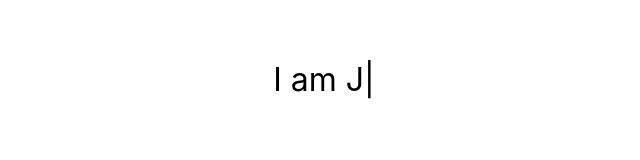
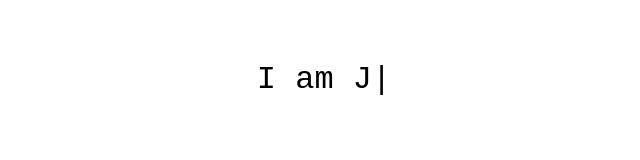
Before and after one commit to Thyregod/jesperdamgaard.dk, a Next.js app: page / in a window 1280 px wide. Shown: the part 271-431 px from the top of the page, without its empty margins (316-956 px from the left). Built offline with nearby package versions, Linux system fonts and the light colour scheme.

Commit message:
add global styles to storybook

```diff
--- a/components/TypeWriter.module.scss
+++ b/components/TypeWriter.module.scss
@@ -1,5 +1,3 @@
 .typeWriter {
-    span {
-        font-size: 2em;
-    }
+    font-size: 2em;
 }
--- a/styles/globals.scss
+++ b/styles/globals.scss
@@ -2,8 +2,7 @@
 body {
   padding: 0;
   margin: 0;
-  font-family: -apple-system, BlinkMacSystemFont, Segoe UI, Roboto, Oxygen,
-    Ubuntu, Cantarell, Fira Sans, Droid Sans, Helvetica Neue, sans-serif;
+  font-family: "Courier New", Courier, "Roboto Mono", monospace;
 }
 
 a {
```
Also changed, not shown: 2 other files (tests, documents, lock files or other folders).
